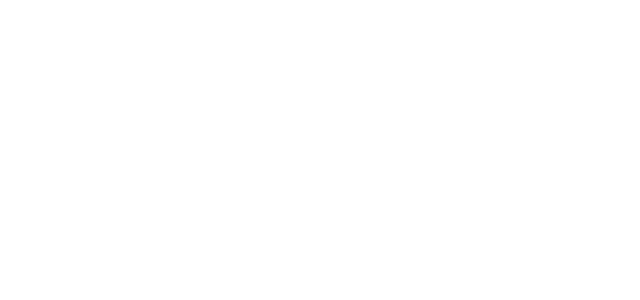
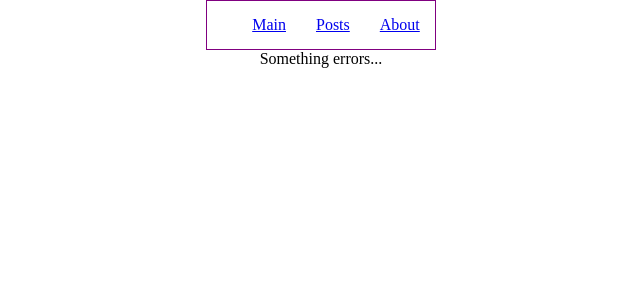
Before and after one commit to uniqcle/react-fund-course, a React (Create React App) app: page /errors in a window 1280 px wide. Shown: the top 300 px of the page, without its empty margins (319-959 px from the left). Built offline with nearby package versions, Linux system fonts and the light colour scheme.

Commit message:
navigation bar

```diff
--- a/package.json
+++ b/package.json
@@ -10,7 +10,7 @@
     "lodash": "^4.17.21",
     "react": "^17.0.2",
     "react-dom": "^17.0.2",
-    "react-router-dom": "^6.2.1",
+    "react-router-dom": "^5.3.0",
     "react-scripts": "5.0.0",
     "react-transition-group": "^4.4.2",
     "web-vitals": "^2.1.3"
--- a/src/App.js
+++ b/src/App.js
@@ -1,14 +1,15 @@
 import React, { useState, useRef, useMemo, useEffect } from 'react'
-import { BrowserRouter, Switch, Route } from 'react-router-dom';
-import About from './pages/About'
+import { BrowserRouter, Switch, Route, Redirect } from 'react-router-dom';
 import './styles/App.css'
+import Navbar from './components/UI/Navbar/Navbar';
+import AppRouter from './components/AppRouter';
 
 function App() {
   return (
     <BrowserRouter>
-      <Route path="/about">
-        <About />
-      </Route>
+      <Navbar />
+      <AppRouter />
+
     </BrowserRouter>
   )
 }
--- /dev/null
+++ b/src/components/AppRouter.jsx
@@ -0,0 +1,28 @@
+import React from 'react';
+import { BrowserRouter, Switch, Route, Redirect } from 'react-router-dom';
+import Posts from '../pages/Posts';
+import About from '../pages/About'
+import Errors from '../pages/Errors';
+
+function AppRouter(props) {
+    return (
+        <Switch>
+            <Route path="/" exact>
+                <Posts />
+            </Route>
+
+            <Route path="/about" >
+                <About />
+            </Route>
+            <Route path="/posts">
+                <Posts />
+            </Route>
+            <Route path="/errors">
+                <Errors />
+            </Route>
+            <Redirect to="/errors" />
+        </Switch>
+    );
+}
+
+export default AppRouter;
--- /dev/null
+++ b/src/components/UI/Navbar/Navbar.jsx
@@ -0,0 +1,16 @@
+import React from 'react';
+import { Link } from 'react-router-dom';
+
+function Navbar(props) {
+    return (
+        <div className="navbar">
+            <div className="navbar__links">
+                <Link to="/" className="navbar_item">Main</Link>
+                <Link to="/posts" className="navbar_item">Posts</Link>
+                <Link to="/about" className="navbar_item">About</Link>
+            </div>
+        </div>
+    );
+}
+
+export default Navbar;
--- /dev/null
+++ b/src/pages/Errors.jsx
@@ -0,0 +1,11 @@
+import React from 'react';
+
+function Errors(props) {
+    return (
+        <div>
+            Something errors...
+        </div>
+    );
+}
+
+export default Errors;
--- a/src/styles/App.css
+++ b/src/styles/App.css
@@ -6,7 +6,8 @@
 
 #root {
   display: flex;
-  justify-content: center;
+  align-items: center;
+  flex-direction: column;
 }
 
 .App {
@@ -53,3 +54,21 @@
   border: 1px dashed purple;
   font-weight: bold;
 }
+
+.navbar {
+  height: 50px;
+  display: flex;
+  align-items: center;
+  padding: 0 15px;
+  border: 1px solid purple;
+}
+
+.navbar__links {
+  display: flex;
+  align-items: center;
+  margin-left: auto;
+}
+
+.navbar_item {
+  margin-left: 30px;
+}
```
Also changed, not shown: src/pages/Posts.jsx (+12 -12 lines), 1 other file (tests, documents, lock files or other folders).
